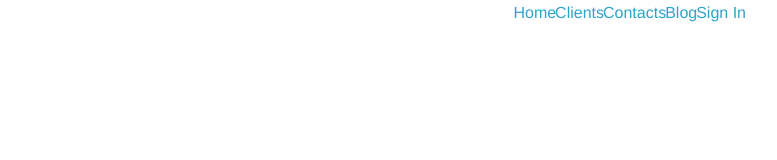
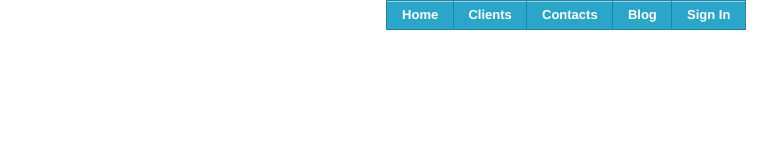
Before and after one commit to stephenhardy/maestrosoftware, a plain HTML site: page index.html in a window 1280 px wide. Shown: the full height of the page, 379-1156 px from the left. Drawn offline with Linux system fonts and the light colour scheme.

Commit message:
Updates to the index.html page

```diff
--- a/index.html
+++ b/index.html
@@ -24,11 +24,11 @@
 		<!-- Nav Bar -->
 		<div class="large-9 columns">
 			<ul class="button-group right">
-        		<li><a href="#">Home</a></li>
-        		<li><a href="#">Clients</a></li>
-        		<li><a href="#">Contacts</a></li>
-        		<li><a href="#">Blog</a></li>
-        		<li><a href="#">Sign In</a></li>
+        		<li><a href="#" class="small button">Home</a></li>
+        		<li><a href="#" class="small button">Clients</a></li>
+        		<li><a href="#" class="small button">Contacts</a></li>
+        		<li><a href="#" class="small button">Blog</a></li>
+        		<li><a href="#" class="small button">Sign In</a></li>
       		</ul>
     	</div>
 	</div>
```
